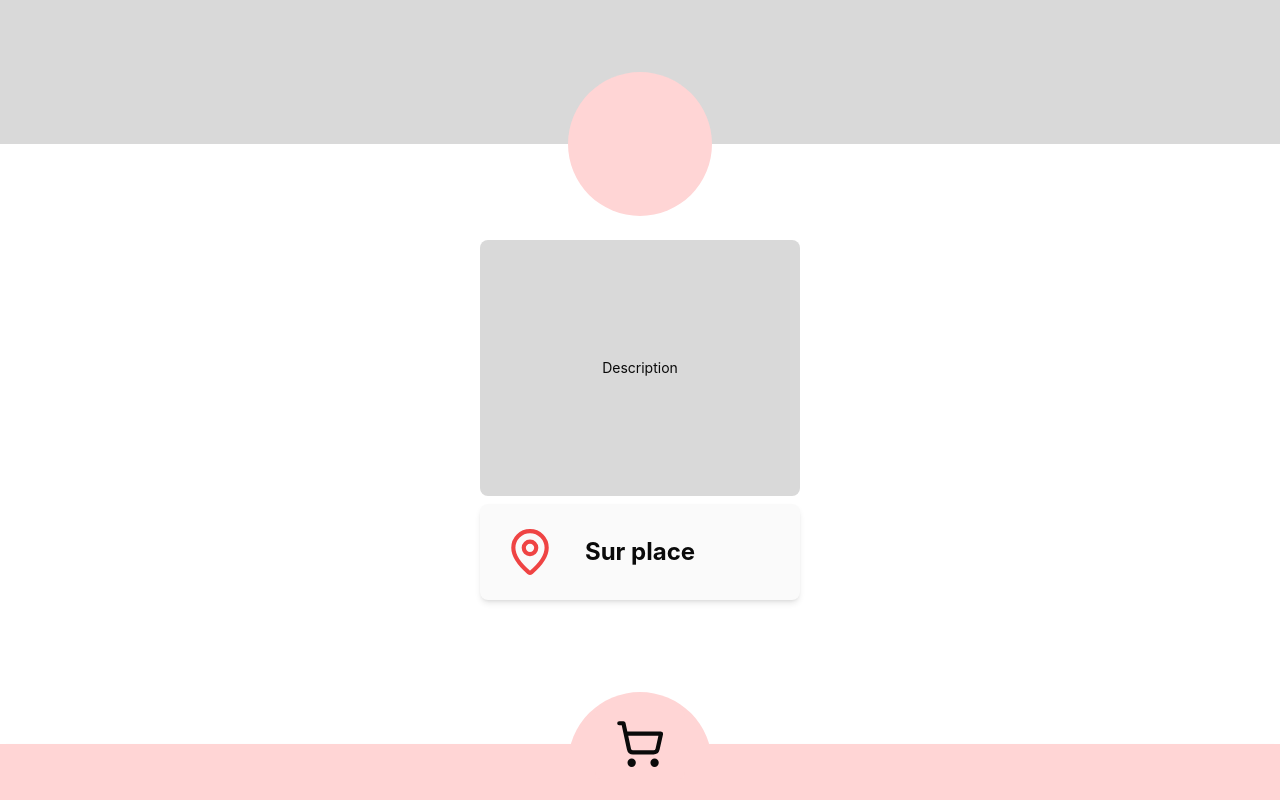
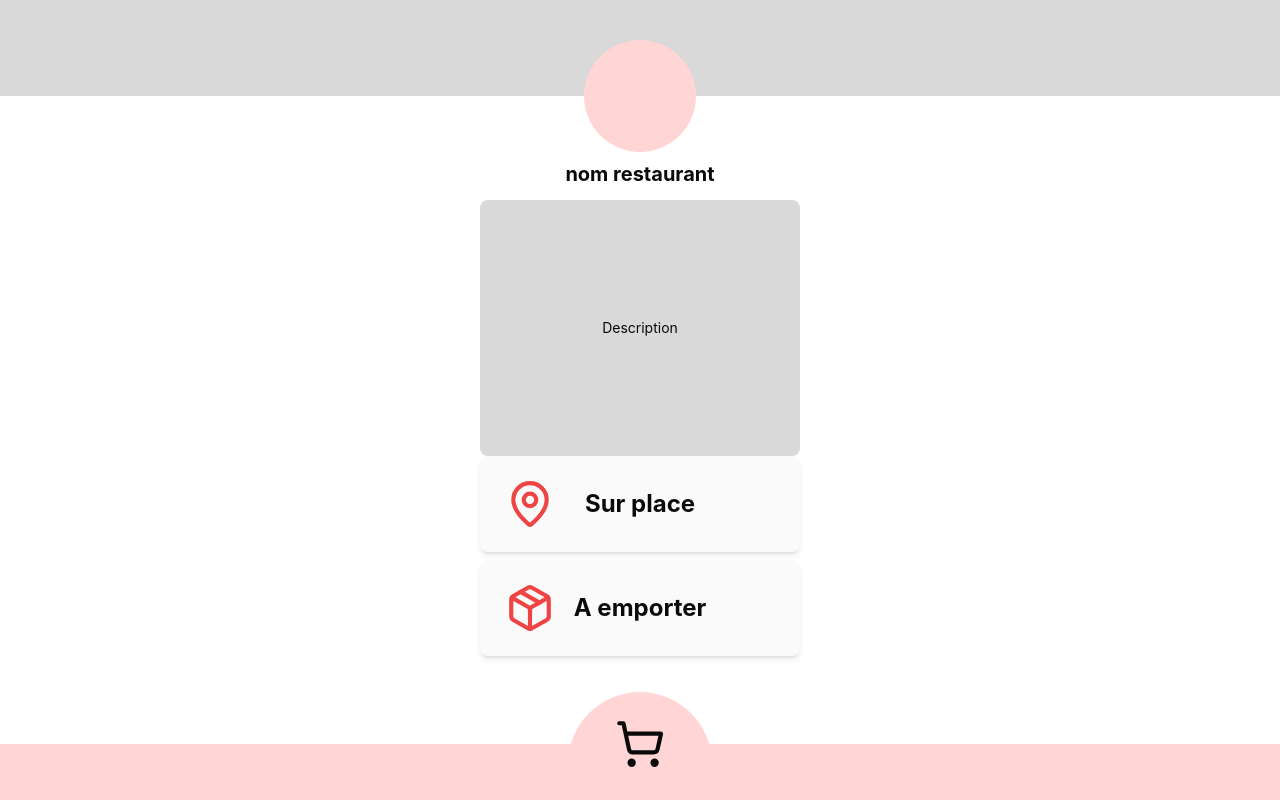
Before and after one commit to Khannouf/fasto-resto-front, a React (Vite) app: page /restaurant/idresto in a window 1280 px wide. Built offline with nearby package versions, Linux system fonts and the light colour scheme.

Commit message:
modif firt step clien

```diff
--- a/src/views/espaceClient/firstStep.tsx
+++ b/src/views/espaceClient/firstStep.tsx
@@ -1,23 +1,30 @@
 import { useState } from 'react'
-import { MapPin, ShoppingCart } from 'lucide-react'
+import { MapPin, Package, ShoppingCart } from 'lucide-react'
 
 function FirstStep() {
 
     return (
         <>
-            <div className='bg-[#D9D9D9] w-full h-36 fixed top-0 flex items-center justify-center'>
-                <div className='bg-[#FFD5D5] rounded-full w-36 h-36 mt-36'></div>
+            <div className='bg-[#D9D9D9] w-full h-24 fixed top-0 flex items-center justify-center'>
+                <div className='bg-[#FFD5D5] rounded-full w-28 h-28 mt-24'></div>
             </div>
+            <p className="text-xl font-bold fixed top-[20%] left-1/2 transform -translate-x-1/2 flex items-center justify-center">nom restaurant </p>
 
-            <div className='bg-[#D9D9D9] w-80 h-64 fixed top-[30%] left-1/2 transform -translate-x-1/2 flex items-center justify-center p-4 rounded-lg'>
+            <div className='bg-[#D9D9D9] w-80 h-64 fixed top-[25%] left-1/2 transform -translate-x-1/2 flex items-center justify-center p-4 rounded-lg'>
                 <p className='text-sm text-center'>Description</p>
             </div>
 
             <button
-                className='bg-[#FAFAFA] w-80 h-24 fixed top-[63%] left-1/2 transform -translate-x-1/2 flex items-center justify-between px-6 shadow-md rounded-lg'
+                className='bg-[#FAFAFA] w-80 h-24 fixed top-[57%] left-1/2 transform -translate-x-1/2 flex items-center justify-between px-6 shadow-md rounded-lg'
             >
                 <MapPin size={50} className='text-red-500'/>
                 <span className='text-2xl font-bold mx-auto absolute left-1/2 transform -translate-x-1/2'>Sur place</span>
+            </button>
+            <button
+                className='bg-[#FAFAFA] w-80 h-24 fixed top-[70%] left-1/2 transform -translate-x-1/2 flex items-center justify-between px-6 shadow-md rounded-lg'
+            >
+                <Package size={50} className='text-red-500'/>
+                <span className='text-2xl font-bold mx-auto absolute left-1/2 transform -translate-x-1/2'>A emporter</span>
             </button>
         </>
     )
```
